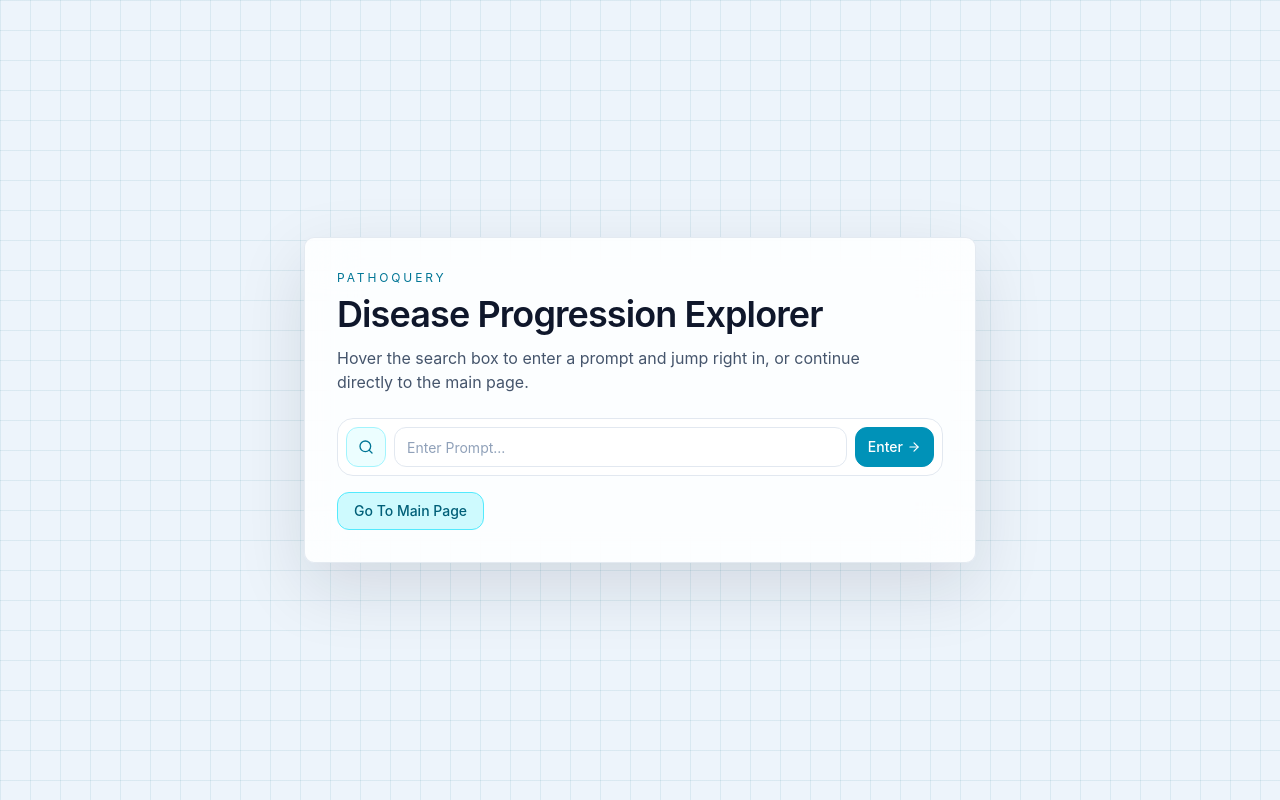
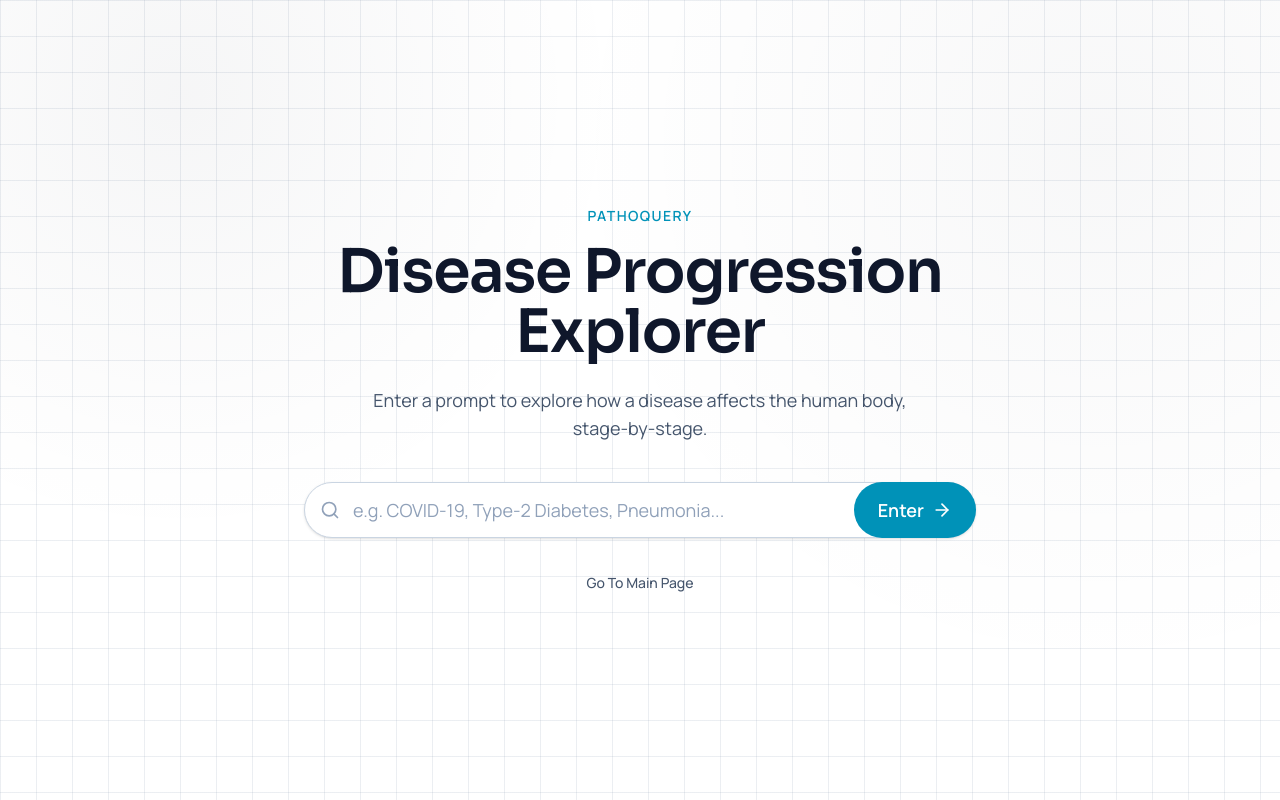
Before and after one commit to declanwhchan/genai-2026, a React (Vite) app in the folder frontend/genai-frontend/: page / in a window 1280 px wide. Built offline with nearby package versions, Linux system fonts and the light colour scheme.

Commit message:
refined the landing page and gradient colours

```diff
--- a/frontend/genai-frontend/src/App.tsx
+++ b/frontend/genai-frontend/src/App.tsx
@@ -136,20 +136,12 @@ export default function App() {
   };
 
   return (
-    <div
-      className="h-screen w-screen overflow-hidden p-1.5 text-slate-900 sm:p-2 lg:p-3"
-      style={{
-        backgroundColor: "#edf4fb",
-        backgroundImage:
-          "linear-gradient(rgba(14,116,144,0.09) 1px, transparent 1px), linear-gradient(90deg, rgba(14,116,144,0.09) 1px, transparent 1px)",
-        backgroundSize: "30px 30px",
-      }}
-    >
+    <div className="app-grid-surface h-screen w-screen overflow-hidden p-1.5 text-slate-900 sm:p-2 lg:p-3">
       {showLanding ? (
         <LandingPage onEnter={handleEnterFromLanding} onSkip={handleSkipLanding} />
       ) : (
         <div className="grid h-full min-h-0 grid-cols-[minmax(0,0.9fr)_minmax(320px,1.8fr)_minmax(0,1fr)] gap-1.5 sm:gap-2 lg:grid-cols-[minmax(0,0.92fr)_minmax(360px,1.7fr)_minmax(0,1.02fr)] lg:gap-3 xl:grid-cols-[minmax(0,0.95fr)_minmax(420px,1.6fr)_minmax(0,1.05fr)]">
-          <aside className="min-w-0 overflow-hidden rounded-[10px] border border-slate-200/90 bg-white/90 shadow-[0_18px_60px_rgba(15,23,42,0.08)] backdrop-blur-xl lg:rounded-[12px]">
+          <aside className="min-w-0 overflow-hidden rounded-[9px] border border-slate-200/90 bg-white/90 shadow-[0_18px_60px_rgba(15,23,42,0.08)] backdrop-blur-xl lg:rounded-[11px]">
             <SearchPanel
               diseases={DISEASES}
               onSelectDisease={handleSelectDisease}
@@ -175,7 +167,7 @@ export default function App() {
             )}
           </main>
 
-          <aside className="min-w-0 overflow-hidden rounded-[10px] border border-slate-200/90 bg-white/90 shadow-[0_18px_60px_rgba(15,23,42,0.08)] backdrop-blur-xl lg:rounded-[12px]">
+          <aside className="min-w-0 overflow-hidden rounded-[9px] border border-slate-200/90 bg-slate-50 shadow-[0_18px_60px_rgba(15,23,42,0.08)] backdrop-blur-xl lg:rounded-[11px]">
             {selectedDisease ? (
               <DiseaseStagePanel
                 stages={selectedDisease.stages}
--- a/frontend/genai-frontend/src/app/components/DiseaseStagePanel.tsx
+++ b/frontend/genai-frontend/src/app/components/DiseaseStagePanel.tsx
@@ -78,10 +78,12 @@ export function DiseaseStagePanel({
   const accent = getStageAccent(currentStageIndex, stages.length);
 
   return (
-    <div className="h-full min-w-0 flex flex-col border-l border-slate-200/80 bg-gradient-to-b from-slate-50 to-slate-100/70">
-      <div className="min-w-0 border-b border-slate-200 px-4 pt-5 pb-4 sm:px-5 sm:pt-6 sm:pb-5 lg:px-6">
-        <p className="mb-1 text-xs uppercase tracking-widest text-slate-500">Disease Profile</p>
-        <h2 className="break-words text-xl font-semibold tracking-wide text-slate-900">{diseaseName}</h2>
+    <div className="h-full min-w-0 flex flex-col border-l border-slate-200/80 bg-slate-50">
+      <div className="relative min-w-0 overflow-hidden border-b border-slate-200 bg-white px-4 pt-5 pb-4 sm:px-5 sm:pt-6 sm:pb-5 lg:px-6">
+        <div className="relative">
+          <p className="mb-1 text-xs uppercase tracking-widest text-slate-500">Disease Profile</p>
+          <h2 className="break-words text-xl font-semibold tracking-wide text-slate-900">{diseaseName}</h2>
+        </div>
       </div>
 
       <div className="flex-1 overflow-y-auto px-3 py-3 space-y-3 sm:px-4 sm:py-4 [&::-webkit-scrollbar]:w-1.5 [&::-webkit-scrollbar-track]:bg-transparent [&::-webkit-scrollbar-thumb]:bg-slate-300 [&::-webkit-scrollbar-thumb]:rounded-full hover:[&::-webkit-scrollbar-thumb]:bg-slate-400">
--- a/frontend/genai-frontend/src/app/components/LandingPage.tsx
+++ b/frontend/genai-frontend/src/app/components/LandingPage.tsx
@@ -1,4 +1,5 @@
-import { FormEvent, useState } from "react";
+import { useState } from "react";
+import type { FormEvent } from "react";
 import { ArrowRight, Search } from "lucide-react";
 
 interface LandingPageProps {
@@ -15,43 +16,44 @@ export function LandingPage({ onEnter, onSkip }: LandingPageProps) {
   };
 
   return (
-    <div className="grid h-full place-items-center px-4">
-        <div className="w-full max-w-2xl rounded-[10px] border border-slate-200/90 bg-white/85 p-6 shadow-[0_24px_70px_rgba(15,23,42,0.12)] backdrop-blur-xl sm:p-8">
-        <p className="text-xs uppercase tracking-[0.24em] text-cyan-700">PathoQuery</p>
-        <h1 className="mt-2 text-3xl font-semibold tracking-tight text-slate-900 sm:text-4xl">
+    <div className="flex h-full w-full flex-col items-center justify-center bg-transparent p-4" style={{ fontFamily: "var(--font-landing-body)" }}>
+      <div className="w-full max-w-2xl text-center">
+        <p className="text-sm font-semibold uppercase tracking-widest text-cyan-600">PathoQuery</p>
+        <h1
+          className="mt-4 text-5xl font-semibold tracking-tight text-slate-900 sm:text-6xl"
+          style={{ fontFamily: "var(--font-landing-display)", letterSpacing: "-0.02em" }}
+        >
           Disease Progression Explorer
         </h1>
-        <p className="mt-3 max-w-xl text-sm text-slate-600 sm:text-base">
-          Hover the search box to enter a prompt and jump right in, or continue directly to the main page.
+        <p className="mx-auto mt-6 max-w-xl text-lg text-slate-600">
+          Enter a prompt to explore how a disease affects the human body, stage-by-stage.
         </p>
 
-        <form onSubmit={handleSubmit} className="group mt-6 rounded-2xl border border-slate-200 bg-white/95 p-2 transition-all duration-200 hover:border-cyan-300 hover:shadow-[0_10px_30px_rgba(8,145,178,0.16)] focus-within:border-cyan-400 focus-within:shadow-[0_10px_30px_rgba(8,145,178,0.2)]">
-          <div className="flex items-center gap-2">
-            <div className="grid h-10 w-10 shrink-0 place-items-center rounded-xl border border-cyan-200 bg-cyan-50 text-cyan-700 transition-all duration-200 group-hover:bg-cyan-100">
-              <Search size={16} />
+        <form onSubmit={handleSubmit} className="mt-10">
+          <div className="relative">
+            <div className="pointer-events-none absolute inset-y-0 left-0 flex items-center pl-4 text-slate-400">
+              <Search size={20} />
             </div>
-
             <input
               value={prompt}
               onChange={(e) => setPrompt(e.target.value)}
-              placeholder="Enter Prompt..."
-              className="h-10 min-w-0 flex-1 rounded-xl border border-slate-200 bg-white px-3 text-sm text-slate-700 placeholder-slate-400 outline-none transition-all duration-200 group-hover:border-cyan-200 focus:border-cyan-400"
+              placeholder="e.g. COVID-19, Type-2 Diabetes, Pneumonia..."
+              className="h-14 w-full rounded-full border border-slate-300 bg-white py-3 pl-12 pr-32 text-lg text-slate-800 placeholder-slate-400 shadow-sm transition-all duration-200 focus:border-cyan-500 focus:outline-none focus:ring-2 focus:ring-cyan-500/50"
             />
-
             <button
               type="submit"
-              className="inline-flex h-10 items-center gap-1 rounded-xl border border-cyan-600 bg-cyan-600 px-3 text-sm font-medium text-white transition-all hover:bg-cyan-500"
+              className="absolute inset-y-0 right-0 flex items-center gap-2 rounded-full bg-cyan-600 px-6 text-lg font-semibold text-white transition-all hover:bg-cyan-700"
             >
-              Enter <ArrowRight size={14} />
+              Enter <ArrowRight size={20} />
             </button>
           </div>
         </form>
 
-        <div className="mt-4 flex flex-wrap items-center gap-3">
+        <div className="mt-8">
           <button
             type="button"
             onClick={onSkip}
-            className="rounded-xl border border-cyan-300 bg-cyan-100 px-4 py-2 text-sm font-medium text-cyan-800 transition-all hover:bg-cyan-200"
+            className="text-sm font-medium text-slate-600 transition-all hover:text-cyan-600"
           >
             Go To Main Page
           </button>
--- a/frontend/genai-frontend/src/app/components/SearchPanel.tsx
+++ b/frontend/genai-frontend/src/app/components/SearchPanel.tsx
@@ -1,4 +1,4 @@
-import { useState, type ReactNode } from "react";
+import { useState, type KeyboardEvent, type ReactNode } from "react";
 import { Search, X, Zap, Wind, Droplets, Activity, Dna } from "lucide-react";
 import { motion, AnimatePresence } from "./motion";
 import type { Disease } from "../../types";
@@ -47,16 +47,19 @@ export function SearchPanel({
     .filter((d) => d.name.toLowerCase().includes(searchTerm.toLowerCase()))
     .sort((a, b) => a.name.localeCompare(b.name));
 
+  const handleSearchKeyDown = (e: KeyboardEvent<HTMLInputElement>) => {
+    if (e.key !== "Enter") return;
+    if (filteredDiseases.length !== 1) return;
+
+    e.preventDefault();
+    onSelectDisease(filteredDiseases[0]);
+  };
+
   return (
     <div className="h-full min-w-0 flex flex-col overflow-hidden bg-gradient-to-b from-slate-50 to-sky-50/50 border-r border-slate-200/80">
 
       {/* ── BRAND HEADER ── */}
-      <div className="relative px-5 pt-6 pb-5 overflow-hidden">
-        {/* Background glow */}
-        <div className="absolute inset-0 pointer-events-none">
-          <div className="absolute -top-8 -left-8 w-36 h-36 rounded-full bg-cyan-200/55 blur-3xl" />
-          <div className="absolute -top-4 right-0 w-24 h-24 rounded-full bg-sky-300/35 blur-2xl" />
-        </div>
+      <div className="relative overflow-hidden bg-white px-5 pt-6 pb-5">
 
         {/* Logo row */}
         <div className="relative mb-5 flex min-w-0 items-center gap-3">
@@ -105,6 +108,7 @@ export function SearchPanel({
               placeholder="Enter Prompt..."
               value={searchTerm}
               onChange={(e) => onSearchChange(e.target.value)}
+              onKeyDown={handleSearchKeyDown}
               onFocus={() => setIsFocused(true)}
               onBlur={() => setIsFocused(false)}
               className="relative z-10 w-full rounded-2xl border border-slate-200 bg-white/90 py-3 pl-10 pr-9 text-sm text-slate-700 placeholder-slate-400 focus:outline-none"
--- a/frontend/genai-frontend/src/styles/fonts.css
+++ b/frontend/genai-frontend/src/styles/fonts.css
@@ -0,0 +1,6 @@
+@import url("https://fonts.googleapis.com/css2?family=Manrope:wght@400;500;600;700&family=Sora:wght@300;400;500;600;700&display=swap");
+
+:root {
+	--font-landing-display: "Sora", "Trebuchet MS", "Segoe UI", sans-serif;
+	--font-landing-body: "Manrope", "Segoe UI", sans-serif;
+}
--- a/frontend/genai-frontend/src/styles/index.css
+++ b/frontend/genai-frontend/src/styles/index.css
@@ -14,6 +14,17 @@ body {
   overflow: hidden;
   -webkit-font-smoothing: antialiased;
   -moz-osx-font-smoothing: grayscale;
+}
+
+.app-grid-surface {
+  background-color: #ffffff;
+  background-image:
+    radial-gradient(circle at 14% 12%, rgba(15, 23, 42, 0.04), transparent 34%),
+    radial-gradient(circle at 86% 18%, rgba(15, 23, 42, 0.03), transparent 42%),
+    linear-gradient(rgba(148, 163, 184, 0.18) 1px, transparent 1px),
+    linear-gradient(90deg, rgba(148, 163, 184, 0.18) 1px, transparent 1px);
+  background-size: auto, auto, 36px 36px, 36px 36px;
+  background-position: center, center, 0 0, 0 0;
 }
 
 @media (hover: hover) and (pointer: fine) {
```
